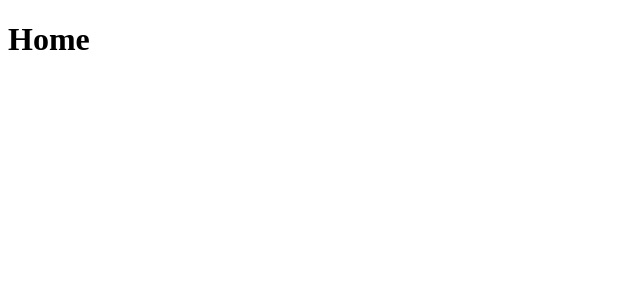
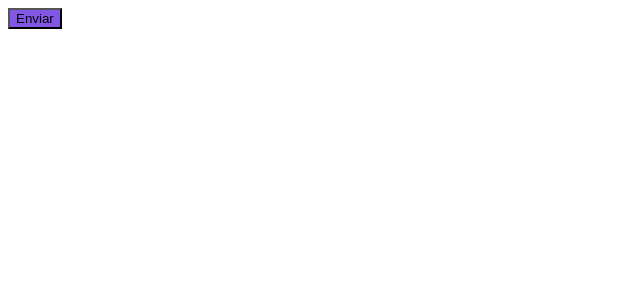
Before and after one commit to ivanrpassos/ignite-shop, a Next.js app: page / in a window 1280 px wide. Shown: the top 300 px of the page, without its empty margins (0-640 px from the left). Built offline with nearby package versions, Linux system fonts and the light colour scheme.

Commit message:
Aula 4 - Configurando Stitches

```diff
--- a/package.json
+++ b/package.json
@@ -9,6 +9,7 @@
     "lint": "next lint"
   },
   "dependencies": {
+    "@stitches/react": "^1.2.8",
     "@types/node": "18.15.11",
     "@types/react": "18.0.35",
     "@types/react-dom": "18.0.11",
--- a/src/pages/_document.tsx
+++ b/src/pages/_document.tsx
@@ -1,3 +1,4 @@
+import { getCssText } from '@/styles';
 import {
   Html,
   Head,
@@ -22,6 +23,10 @@ export default function Document() {
           href='https://fonts.googleapis.com/css2?family=Roboto:wght@400;700&display=swap'
           rel='stylesheet'
         />
+        <style
+          id='stitches'
+          dangerouslySetInnerHTML={{ __html: getCssText() }}
+        />
       </Head>
       <body>
         <Main />
--- a/src/pages/index.tsx
+++ b/src/pages/index.tsx
@@ -1,5 +1,9 @@
+import { styled } from '@/styles';
+
+const Button = styled('button', {
+  backgroundColor: '$rocketseat',
+});
+
 export default function Home() {
-  return (
-    <h1>Home</h1>
-  )
+  return <Button>Enviar</Button>;
 }
--- /dev/null
+++ b/src/styles/index.ts
@@ -0,0 +1,18 @@
+import { createStitches } from '@stitches/react';
+
+export const {
+  config,
+  styled,
+  css,
+  globalCss,
+  keyframes,
+  getCssText,
+  theme,
+  createTheme,
+} = createStitches({
+  theme: {
+    colors: {
+      rocketseat: '#8257E6',
+    },
+  },
+});
```
Also changed, not shown: 1 other file (tests, documents, lock files or other folders).
